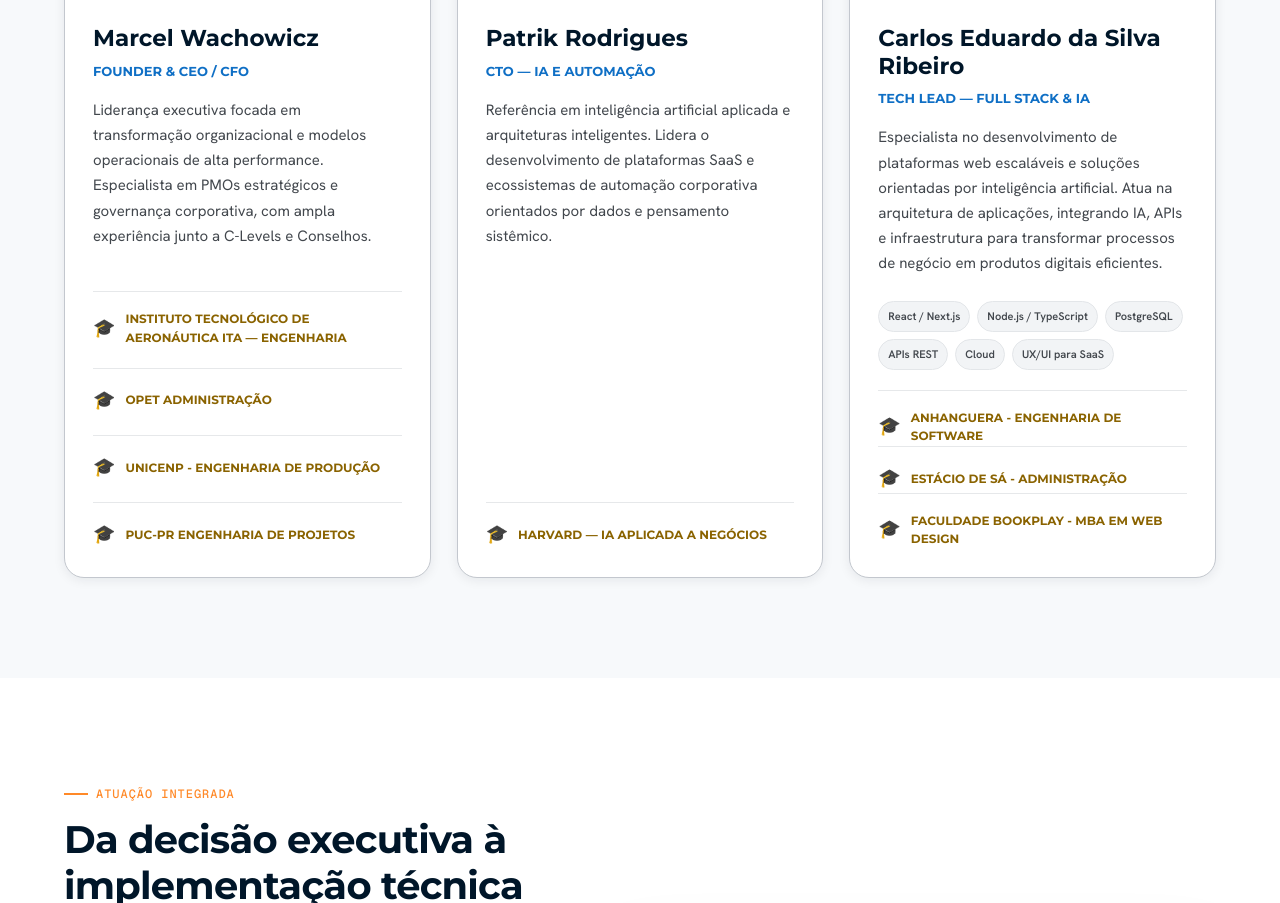
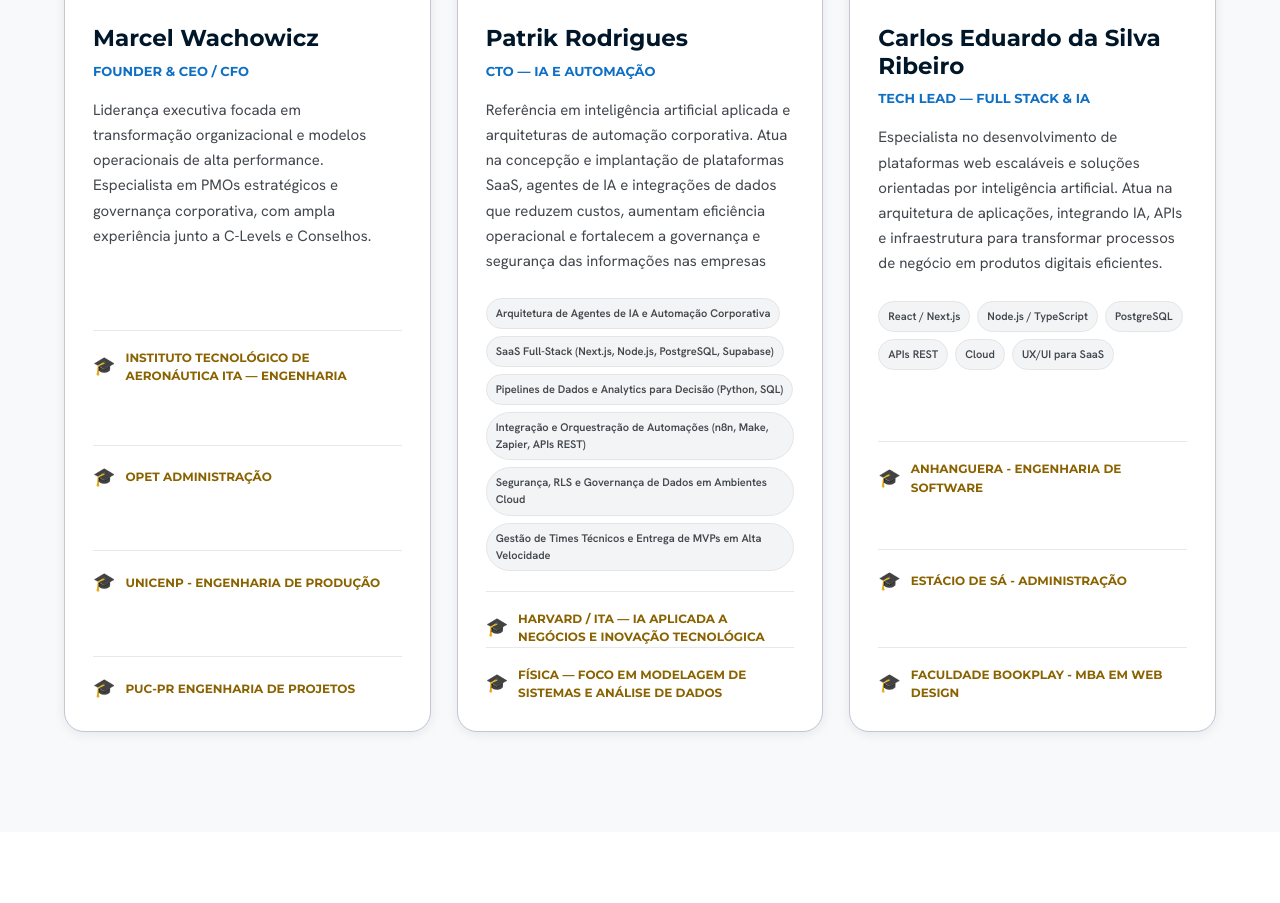
Before and after one commit to Kadu-Developer/Nexus-Flow-Tech, a plain HTML site: page sobre.html in a window 1280 px wide. Shown: the part 1571-2474 px from the top of the page. Drawn offline with nearby package versions, Linux system fonts and the light colour scheme.

Commit message:
docs: update team member descriptions
- Expanded CTO's description and credentials
- Added detailed skills for CTO
- Formatted Tech Lead's skills list

```diff
--- a/sobre.html
+++ b/sobre.html
@@ -419,8 +419,18 @@
           <div class="team-body">
             <h3 class="team-name">Patrik Rodrigues</h3>
             <div class="team-role">CTO — IA e Automação</div>
-            <p class="team-description">Referência em inteligência artificial aplicada e arquiteturas inteligentes. Lidera o desenvolvimento de plataformas SaaS e ecossistemas de automação corporativa orientados por dados e pensamento sistêmico.</p>
-            <div class="credential"><span>🎓</span><span>Harvard — IA Aplicada a Negócios</span></div>
+            <p class="team-description">Referência em inteligência artificial aplicada e arquiteturas de automação corporativa. Atua na concepção e implantação de plataformas SaaS, agentes de IA e integrações de dados que reduzem custos, aumentam eficiência operacional e fortalecem a governança e segurança das informações nas empresas
+            </p>
+            <div class="skills" aria-label="Competências técnicas">
+              <span class="skill">Arquitetura de Agentes de IA e Automação Corporativa</span>
+              <span class="skill">SaaS Full-Stack (Next.js, Node.js, PostgreSQL, Supabase)</span>
+              <span class="skill">Pipelines de Dados e Analytics para Decisão (Python, SQL)</span>
+              <span class="skill">Integração e Orquestração de Automações (n8n, Make, Zapier, APIs REST)</span>
+              <span class="skill">Segurança, RLS e Governança de Dados em Ambientes Cloud</span>
+              <span class="skill">Gestão de Times Técnicos e Entrega de MVPs em Alta Velocidade</span>
+            </div>
+            <div class="credential"><span>🎓</span><span>Harvard / ITA — IA aplicada a negócios e inovação tecnológica</span></div>
+            <div class="credential"><span>🎓</span><span>Física — foco em modelagem de sistemas e análise de dados</span></div>
           </div>
         </article>
 
@@ -434,7 +444,12 @@
             <div class="team-role">Tech Lead — Full Stack &amp; IA</div>
             <p class="team-description">Especialista no desenvolvimento de plataformas web escaláveis e soluções orientadas por inteligência artificial. Atua na arquitetura de aplicações, integrando IA, APIs e infraestrutura para transformar processos de negócio em produtos digitais eficientes.</p>
             <div class="skills" aria-label="Competências técnicas">
-              <span class="skill">React / Next.js</span><span class="skill">Node.js / TypeScript</span><span class="skill">PostgreSQL</span><span class="skill">APIs REST</span><span class="skill">Cloud</span><span class="skill">UX/UI para SaaS</span>
+              <span class="skill">React / Next.js</span>
+              <span class="skill">Node.js / TypeScript</span>
+              <span class="skill">PostgreSQL</span>
+              <span class="skill">APIs REST</span>
+              <span class="skill">Cloud</span>
+              <span class="skill">UX/UI para SaaS</span>
             </div>
             <div class="credential"><span>🎓</span><span>Anhanguera - Engenharia de Software</span></div>
             <div class="credential"><span>🎓</span><span>Estácio de Sá - Administração</span></div>
```
